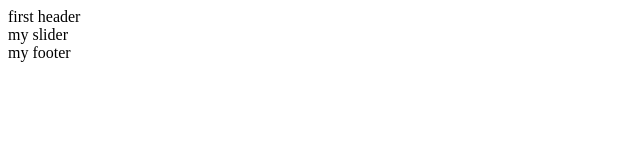
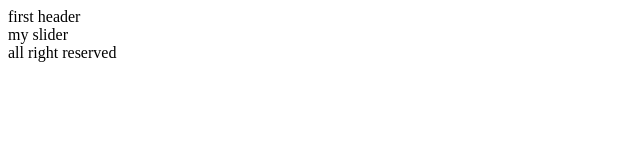
Before and after one commit to akamah1396/git-project, a plain HTML site: page index.html in a window 1280 px wide. Shown: the full height of the page, 0-640 px from the left. Drawn offline with Linux system fonts and the light colour scheme.

Commit message:
footer changed

```diff
--- a/index.html
+++ b/index.html
@@ -8,6 +8,6 @@
 <body>
 <header>first header</header>
 <div class="slider">my slider</div>
-<footer>my footer</footer>
+<footer>all right reserved</footer>
 </body>
 </html>
```
